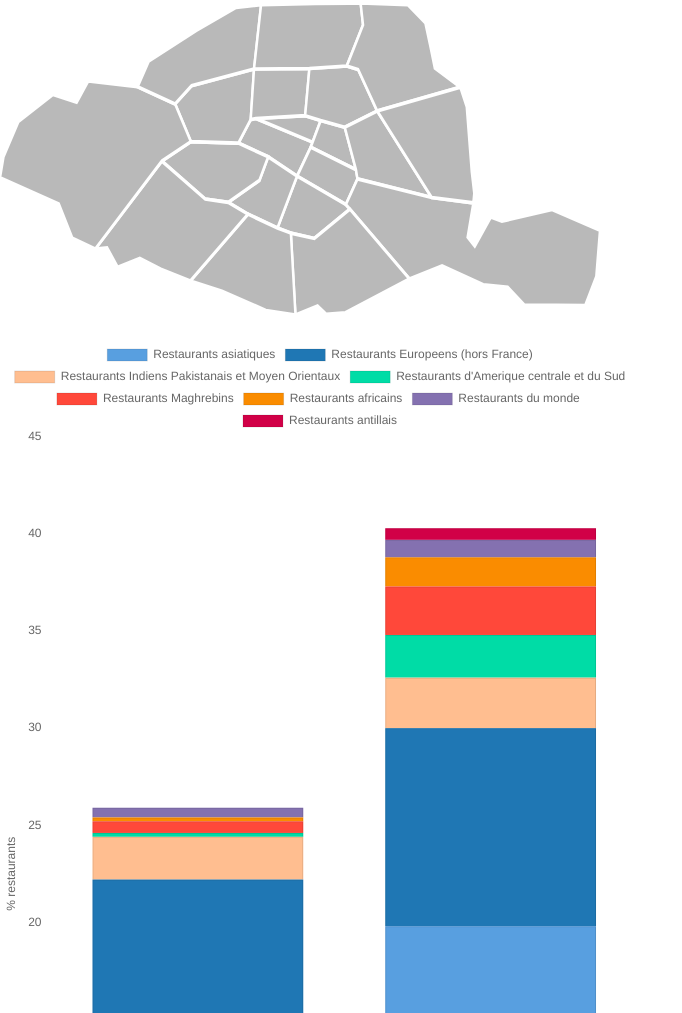
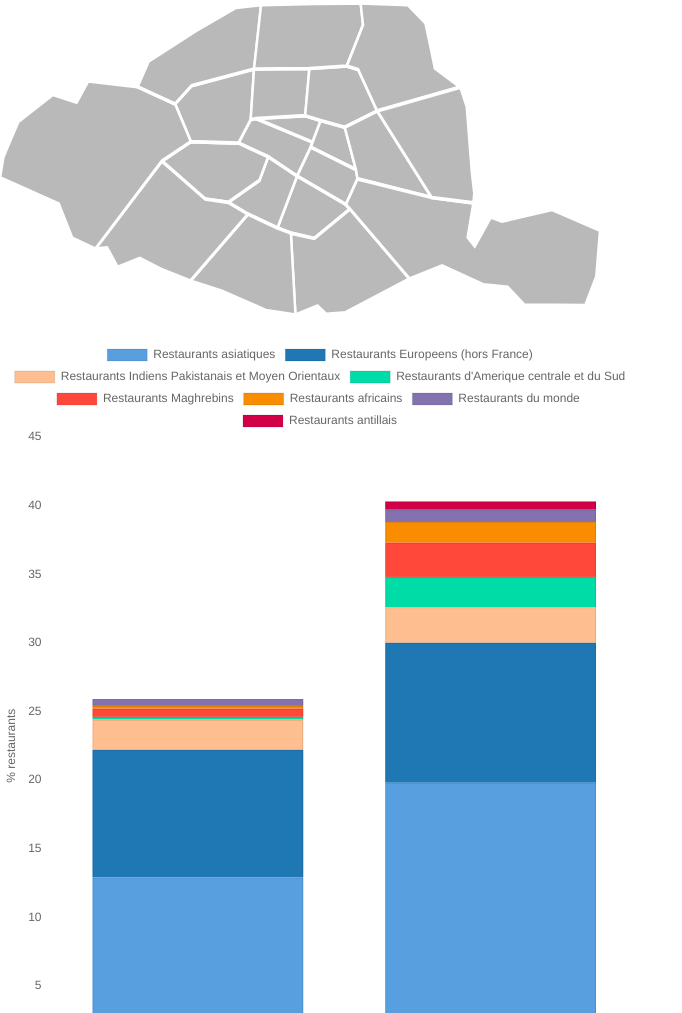
Before and after one commit to parisdanstoussesetats/parisdanstoussesetats.github.io, a plain HTML site: page index.html in a window 1280 px wide. Shown: the part 867-1880 px from the top of the page, without its empty margins (0-682 px from the left). Drawn offline with nearby package versions, Linux system fonts and the light colour scheme; grey boxes are pictures that could not be loaded.

Commit message:
Update index.html

```diff
--- a/index.html
+++ b/index.html
@@ -371,10 +371,10 @@
 <script src="https://cdnjs.cloudflare.com/ajax/libs/Chart.js/2.5.0/Chart.min.js"></script>
 
 
-<div style="width: 50%; float:left; clear:both; ">
-    <canvas id="line-chart" width="250" height="400"></canvas>
+<div style="width: 50%; float:left; clear:both; height:300px; ">
+    <canvas id="line-chart" width="250" height="300"></canvas>
 </div>
-<div style="width: 50%; float:right;">
+<div style="width: 50%; float:right; height:300px;">
 <iframe title="Restaurant &eacute;toil&eacute;s VS Fast Food: quel lien?" aria-label="Scatter Plot" id="datawrapper-chart-3ARZo" src="//datawrapper.dwcdn.net/3ARZo/1/" scrolling="no" frameborder="0" style="width: 0; min-width: 100% !important;" height="400"></iframe><script type="text/javascript">!function(){"use strict";window.addEventListener("message",function(a){if(void 0!==a.data["datawrapper-height"])for(var e in a.data["datawrapper-height"]){var t=document.getElementById("datawrapper-chart-"+e)||document.querySelector("iframe[src*='"+e+"']");t&&(t.style.height=a.data["datawrapper-height"][e]+"px")}})}();</script>
 </div>
 <script type="text/javascript" src="js/chart_arrondissement.js"></script>
```
